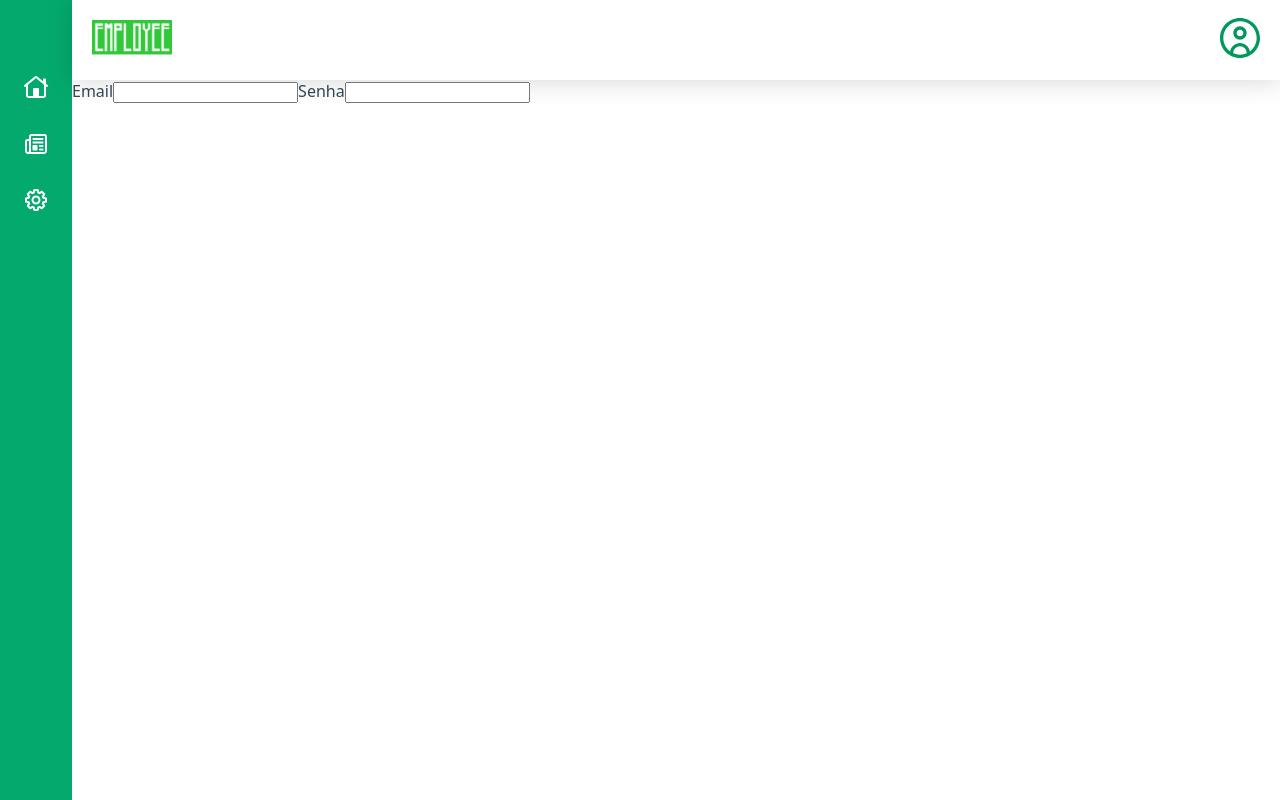
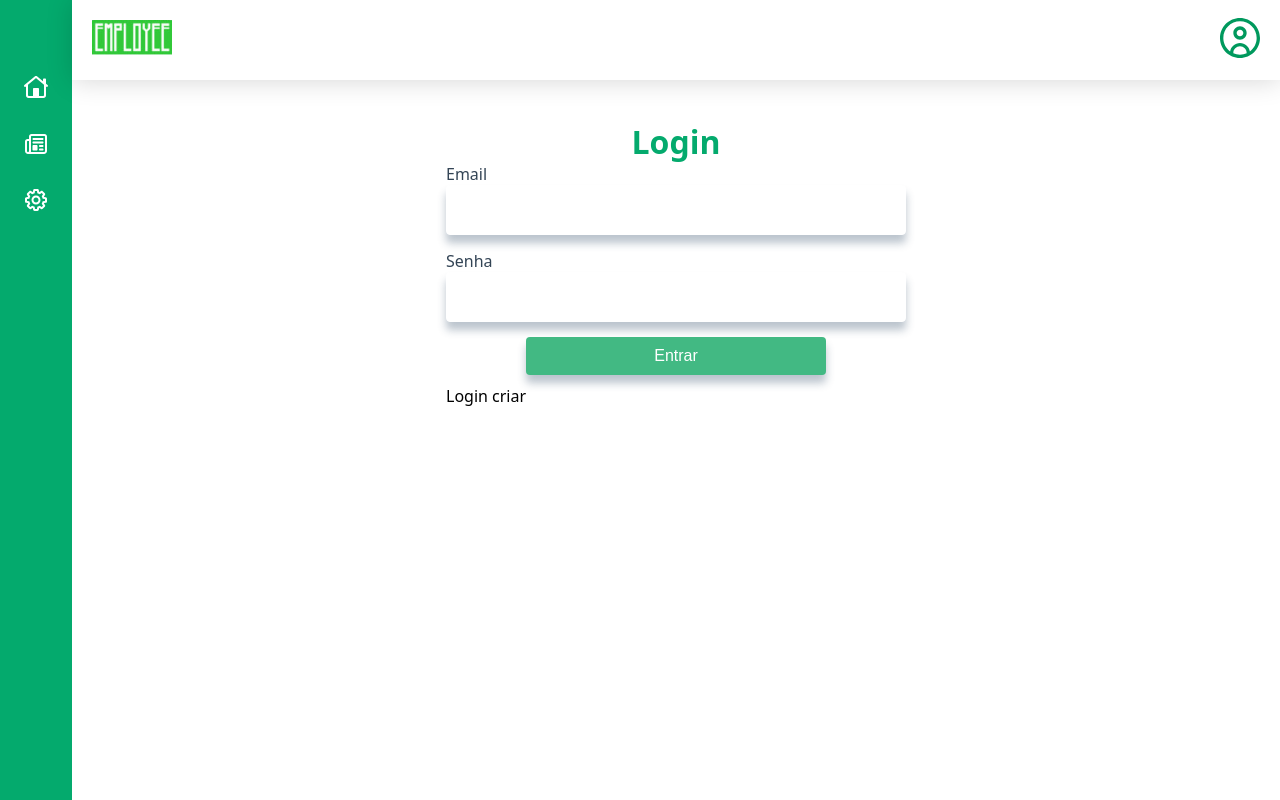
Before and after one commit to RangelGs-dev/employee_app, a Vue app: page /login in a window 1280 px wide. Built offline with nearby package versions, Linux system fonts and the light colour scheme.

Commit message:
gerenciamento de estado login

```diff
--- a/src/App.vue
+++ b/src/App.vue
@@ -62,4 +62,37 @@ body {
   grid-column: 2 /3;
   grid-row: 2/3;
 }
+.btn {
+  display: block;
+  padding: 10px 30px;
+  background: #42b983;
+  border-radius: 4px;
+  color: white;
+  text-align: center;
+  font-size: 1rem;
+  box-shadow: 0 4px 8px rgba(30, 60, 90, 0.2);
+  transition: all 0.3s;
+  border: none;
+  cursor: pointer;
+}
+
+input,
+textarea {
+  border-radius: 4px;
+  border: 1px solid white;
+  padding: 15px;
+  color: #60656c;
+  transition: all 0.3s;
+  font-size: 1rem;
+  font-family: "Avenir", Helvetica, Arial, sans-serif;
+  margin-bottom: 15px;
+}
+
+input:hover,
+input:focus,
+textarea:hover,
+textarea:focus {
+  outline: none;
+  border-color: #42b983;
+}
 </style>
--- /dev/null
+++ b/src/components/LoginCriar.vue
@@ -0,0 +1,14 @@
+<template>
+  <p>Login criar</p>
+</template>
+
+<script>
+export default {
+  name: "LoginCriar",
+};
+</script>
+<style>
+p {
+  color: black;
+}
+</style>
--- a/src/store/index.js
+++ b/src/store/index.js
@@ -1,9 +1,21 @@
 import { createStore } from "vuex";
 
 export default createStore({
-  state: {},
+  state: {
+    login: false,
+    usuario: {
+      id: "",
+      name: "",
+      email: "",
+      senha: "",
+    },
+  },
   getters: {},
-  mutations: {},
+  mutations: {
+    UPDATE_LOGIN(state, payload) {
+      state.login = payload;
+    },
+  },
   actions: {},
   modules: {},
 });
--- a/src/views/LoginView.vue
+++ b/src/views/LoginView.vue
@@ -1,29 +1,75 @@
 <template>
   <section class="login">
-    <h1></h1>
+    <h1>Login</h1>
     <form>
       <label for="email">Email</label>
       <input type="email" name="email" id="email" v-model="login.email" />
-      <label for="senha">Senha</label>
-      <input type="senha" name="senha" id="senha" v-model="login.senha" />
+      <label for="password">Senha</label>
+      <input
+        type="password"
+        name="senha"
+        id="password"
+        v-model="login.password"
+      />
+      <button class="btn" v-on:click.prevent="logar">Entrar</button>
+      <LoginCriar />
     </form>
   </section>
 </template>
 <script>
+import LoginCriar from "@/components/LoginCriar.vue";
 export default {
+  name: "LoginView",
+  components: {
+    LoginCriar,
+  },
   data() {
     return {
       login: {
         email: "",
-        senha: "",
+        password: "",
       },
     };
+  },
+  methods: {
+    logar() {
+      this.$store.commit("UPDATE_LOGIN", true);
+    },
   },
 };
 </script>
 
-<style>
-:root {
-  color: white;
+<style scoped>
+h1 {
+  margin-top: 40px;
+  text-align: center;
+  font-size: 2rem;
+  color: #04aa6d;
+}
+.login {
+  max-width: 500px;
+  margin: 0 auto;
+  padding: 0 20px;
+  height: 100vh;
+}
+form {
+  display: grid;
+}
+
+.btn {
+  width: 100%;
+  max-width: 300px;
+  margin-left: auto;
+  margin-right: auto;
+  margin-bottom: 10px;
+  box-shadow: 0 8px 8px rgba(30, 60, 90, 0.3);
+}
+
+.btn:hover {
+  transform: scale(1.1);
+}
+
+input {
+  box-shadow: 0 8px 8px rgba(30, 60, 90, 0.3);
 }
 </style>
```
